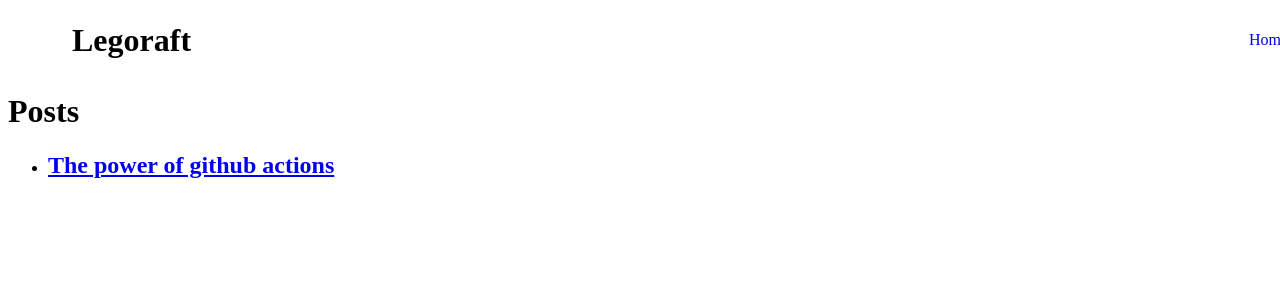
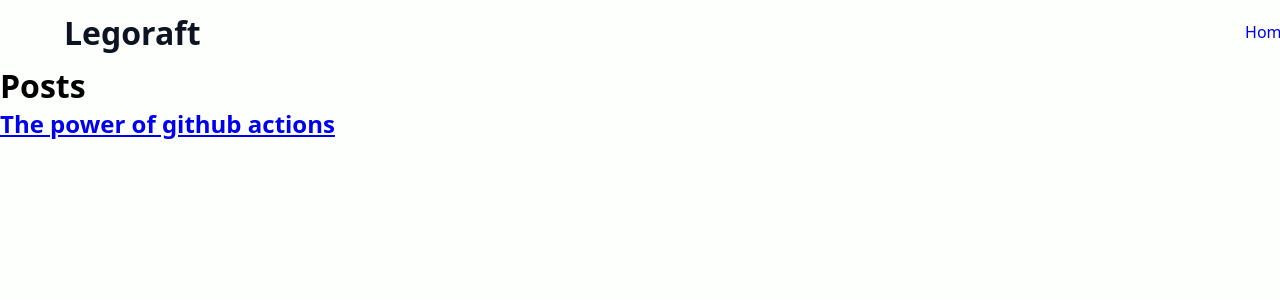
Before and after one commit to LegoRaft/legoraft.github.io, a Jekyll site: the page built from index.md, in a window 1280 px wide. Shown: the top 300 px of the page. Built offline with Jekyll 4.4.1, drawn with Linux system fonts in a browser that asks for light colours.

Commit message:
Improved styling and colors

```diff
--- a/_sass/header.scss
+++ b/_sass/header.scss
@@ -1,3 +1,12 @@
+@import "variables";
+
+* {
+    margin: 0;
+    padding: 0;
+    background-color: $background;
+    font-family: system-ui, "Segoe UI", Roboto, Helvetica, Arial, sans-serif, "Apple Color Emoji", "Segoe UI Emoji", "Segoe UI Symbol";
+}
+
 header {
     height: 64px;
     width: 100%;
@@ -5,6 +14,7 @@
     justify-content: space-between;
     align-items: center;
     padding: 0 64px;
+    color: $foreground;
 }
 
 nav {
--- /dev/null
+++ b/_sass/variables.scss
@@ -0,0 +1,3 @@
+$background: #FDFFFC;
+$foreground: #0D1321;
+$accent: #AB92BF;
```
